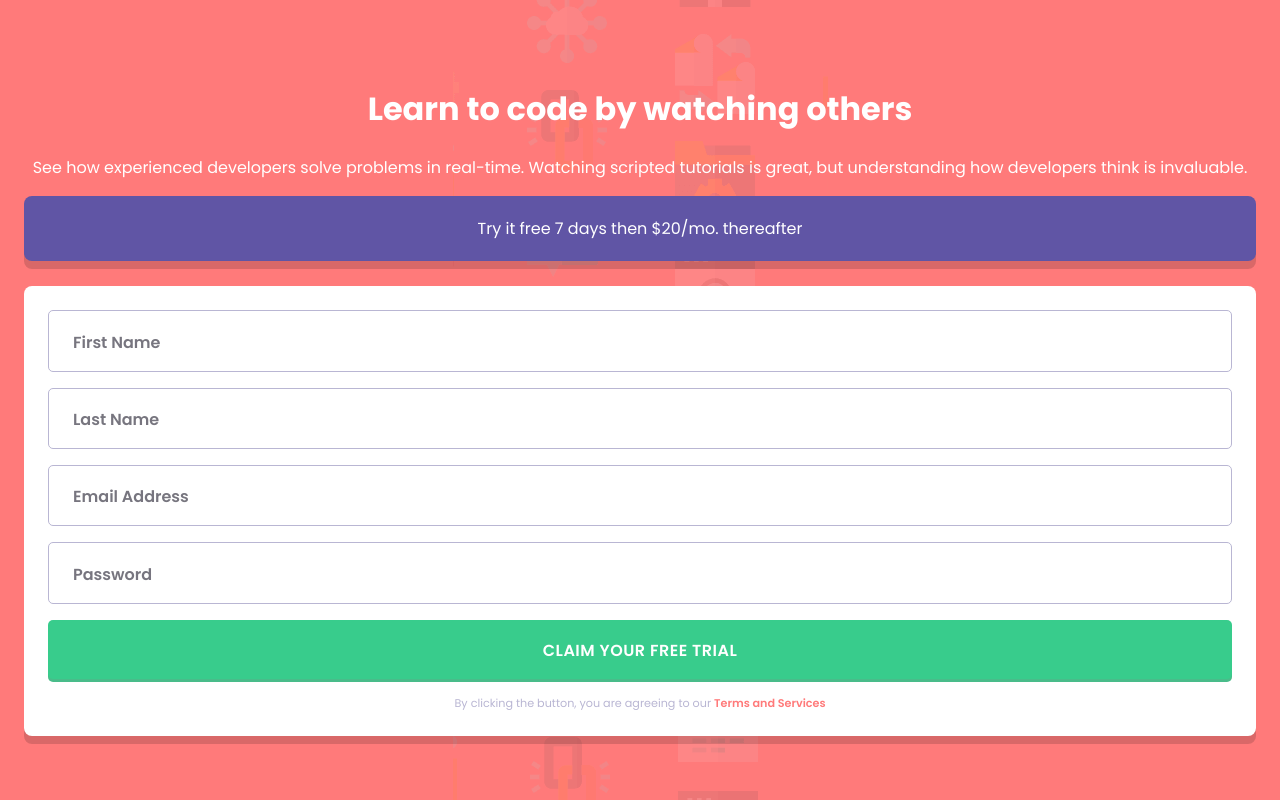
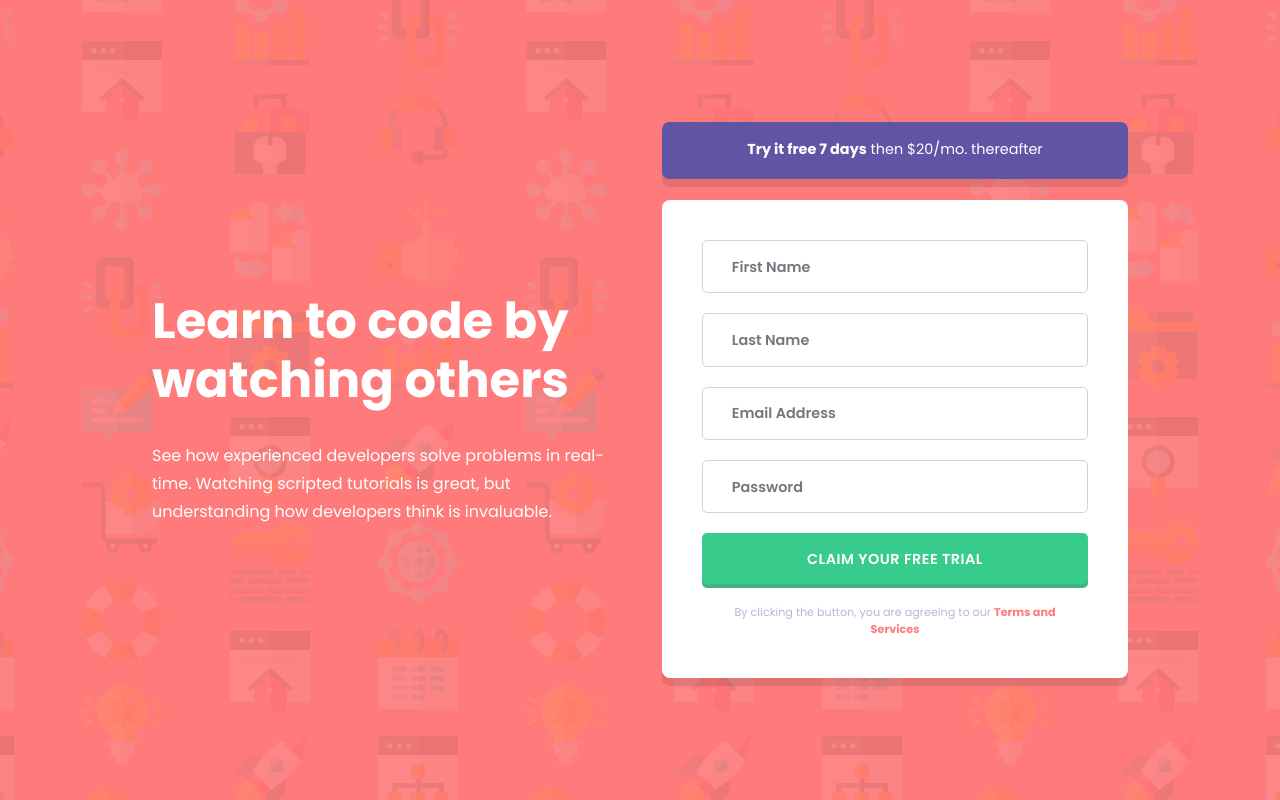
Before and after one commit to kasra-pak/component-with-signup-form, a plain HTML site: page index.html in a window 1280 px wide. Drawn offline with Linux system fonts and the light colour scheme.

Commit message:
that's all about styling

```diff
--- a/index.html
+++ b/index.html
@@ -18,12 +18,12 @@
       </p>
     </header>
     <div class="signup">
-      <div class="signup__info">Try it free 7 days then $20/mo. thereafter</div>
+      <div class="signup__info"><span class="bold">Try it free 7 days</span> then $20/mo. thereafter</div>
       <form class="signup__form">
-        <input type="text" name="firstname" placeholder="First Name" class="input">
-        <input type="text" name="lastname" placeholder="Last Name" class="input">
-        <input type="email" name="email-address" placeholder="Email Address" class="input">
-        <input type="password" name="password" placeholder="Password" class="input">
+        <input type="text" name="firstname" placeholder="First Name" class="field">
+        <input type="text" name="lastname" placeholder="Last Name" class="field">
+        <input type="email" name="email-address" placeholder="Email Address" class="field">
+        <input type="password" name="password" placeholder="Password" class="field">
         <input type="submit" value="Claim your free trial" class="submit-btn">
         <p class="signup__terms">By clicking the button, you are agreeing to our <span class="bold red">Terms and Services</span></p>
       </form>
--- a/style.css
+++ b/style.css
@@ -29,57 +29,74 @@ body {
   justify-content: center;
   align-items: center;
   min-height: 100vh;
-  overflow: hidden;
+  overflow: auto;
   margin: 0;
 }
 
 .intro {
+  display: flex;
+  flex-flow: row wrap;
+  gap: 2.75em;
   padding: 1.5em;
+}
+
+.bold { font-weight: 700; }
+.red { color: var(--Red); }
+
+.header__title {
+  font-size: 2rem;
+  line-height: 2.5rem;
+}
+
+.header__subtitle {
+  line-height: 1.75em;
 }
 
 .signup__info {
   background-color: var(--Blue);
-  padding: 1.25em 2.5em;
+  line-height: 1.65em;
+  padding: 1.15em 2.75em;
   border-radius: 0.5em;
-  margin-bottom: 1.6em;
-  box-shadow: 0 8px rgba(0, 0, 0, 0.15);
+  margin-bottom: 1.5em;
+  box-shadow: 0 8px rgba(0, 0, 0, 0.1);
 }
 
 .signup__form {
   background-color: #fff;
   padding: 1.5em;
   border-radius: 0.5em;
-  box-shadow: 0 8px rgba(0, 0, 0, 0.15);
-
+  box-shadow: 0 8px rgba(0, 0, 0, 0.1);
 }
 
 .signup input {
-  font-weight: 600;
   border-radius: 5px;
   margin-bottom: 1em;
-  padding: 1.15em 1.5em 1em;
+  padding: 1.1em 1.25em 0.9em;
 }
 
-.input {
-  border: 1px solid var(--Grayish-Blue);
+.field {
   font-family: inherit;
-}
-
-.input::placeholder {
-  color: var(--Dark-Blue);
-  opacity: 0.7;
+  border: 1px solid lightgray;
 }
 
 .signup input,
-.input::placeholder {
+.field::placeholder {
   width: 100%;
   font-family: inherit;
   font-size: 1rem;
   font-weight: 600;
 }
 
-.input:focus,
-.submit-btn:focus {
+.field::placeholder {
+  color: var(--Dark-Blue);
+  opacity: 0.7;
+}
+
+.field:focus {
+  border: 1px solid var(--Blue);
+}
+
+.signup input:focus {
   outline: none;
 }
 
@@ -89,7 +106,12 @@ body {
   border: none;
   text-transform: uppercase;
   letter-spacing: 0.5px;
-  box-shadow: 0 3px hsl(154, 46%, 51%);
+  box-shadow: 0 4px hsl(154, 46%, 48%);
+  cursor: pointer;
+}
+
+.submit-btn:active {
+  opacity: 0.7;
 }
 
 .signup__terms {
@@ -99,7 +121,44 @@ body {
   padding: 0 1em
 }
 
-.bold.red {
-  color: var(--Red);
-  font-weight: 600;
+@media only screen and (min-width: 800px) {
+  body {
+    background: url('./images/bg-intro-desktop.png') no-repeat center;
+    background-color: var(--Red);
+  }
+
+  .intro {
+    width: 80%;
+    flex-wrap: nowrap;
+    align-items: center;
+  }
+
+  .signup { flex: 50%; }
+
+  .header {
+    flex: 50%;
+    text-align: left;
+  }
+
+  .header__title {
+    font-size: 3.1rem;
+    line-height: 3.7rem;
+  }
+
+  .signup__info,
+  .signup input,
+  .field::placeholder,
+  .submit-btn {
+    font-size: 0.9rem;
+  }
+
+  .signup__form {
+    padding: 2.5em 2.5em;
+  }
+
+  .signup input {
+    margin-bottom: 1.25rem;
+    padding: 1.1em 2em 1em;
+  }
+
 }
```
